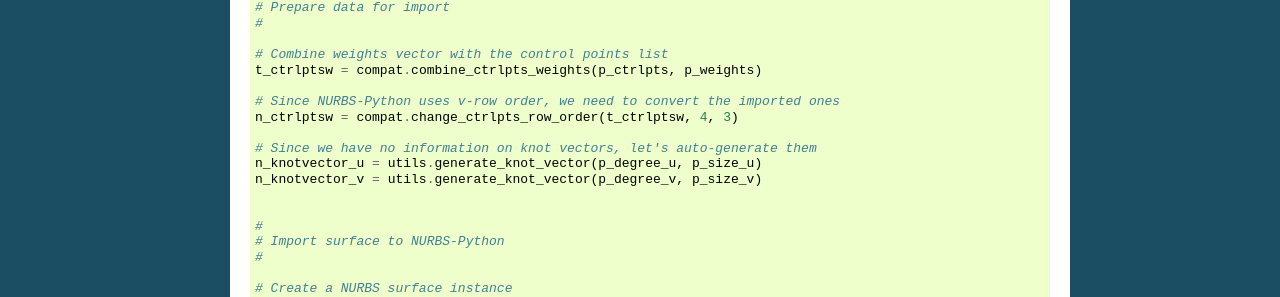
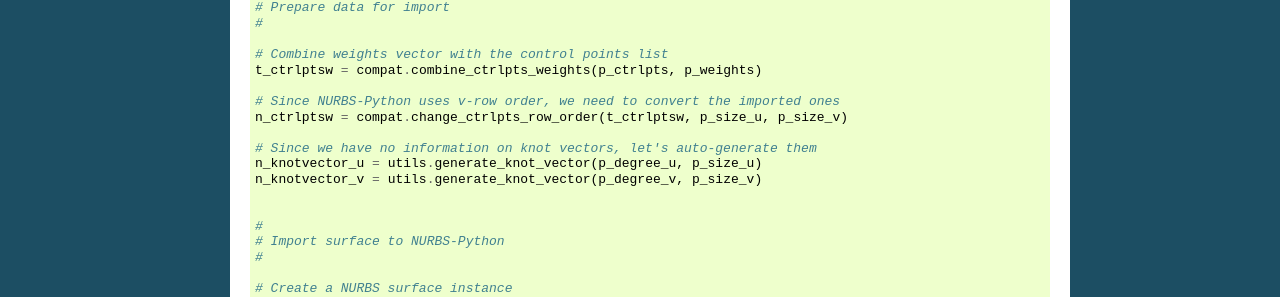
Before and after one commit to orbingol/NURBS-Python, a Sphinx documentation site: the page built from docs/compatibility.rst, in a window 1280 px wide. Shown: the part 573-870 px from the top of the page. Built offline with Sphinx 7.4.7, drawn with Linux system fonts in a browser that asks for light colours; formulas are drawn with MathJax 3.

Commit message:
Use variables instead of numbers in compatibility.rst

```diff
--- a/docs/compatibility.rst
+++ b/docs/compatibility.rst
@@ -40,7 +40,7 @@ The following example illustrates the usage of :code:`compatibility` module:
     t_ctrlptsw = compat.combine_ctrlpts_weights(p_ctrlpts, p_weights)
 
     # Since NURBS-Python uses v-row order, we need to convert the imported ones
-    n_ctrlptsw = compat.change_ctrlpts_row_order(t_ctrlptsw, 4, 3)
+    n_ctrlptsw = compat.change_ctrlpts_row_order(t_ctrlptsw, p_size_u, p_size_v)
 
     # Since we have no information on knot vectors, let's auto-generate them
     n_knotvector_u = utils.generate_knot_vector(p_degree_u, p_size_u)
```
